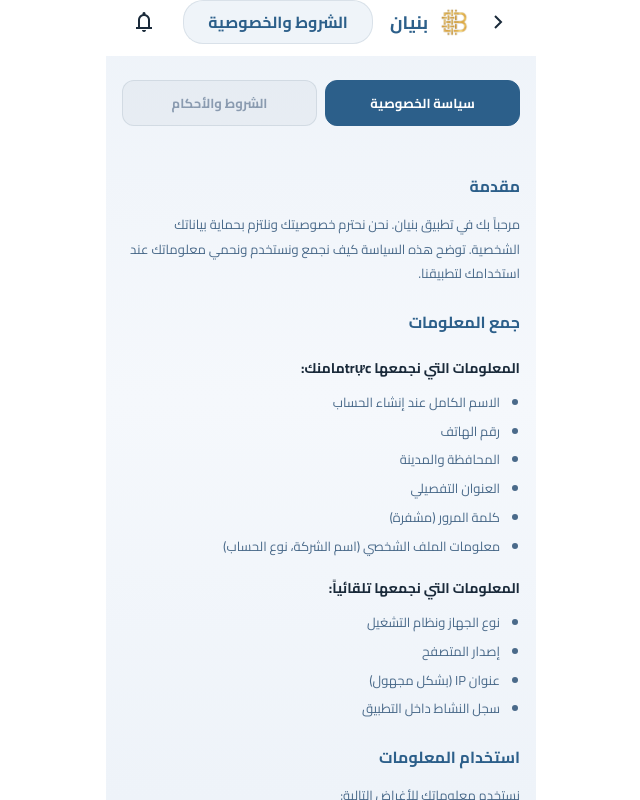
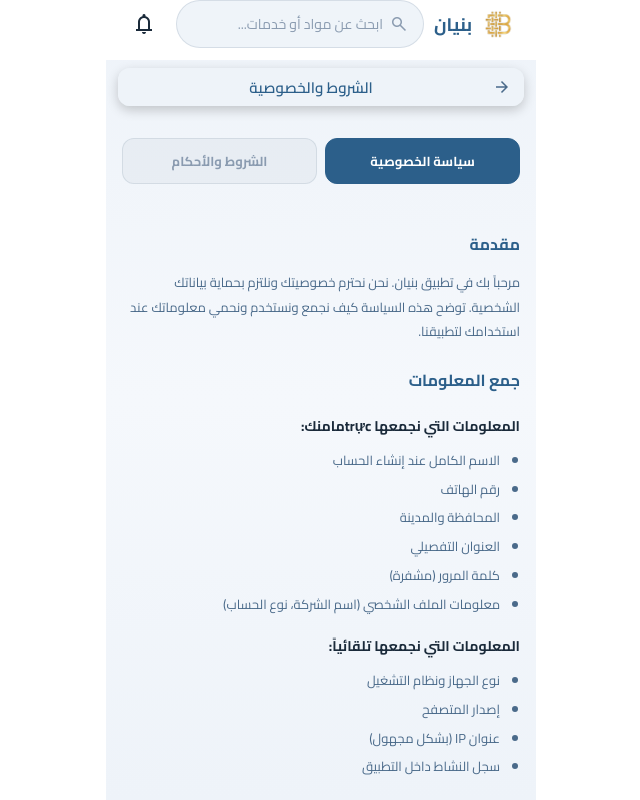
Before and after one commit to iraqtester993-prog/bunean, a website: page privacy.html in a window 1280 px wide. Shown: the whole page, without its empty margins (319-959 px from the left). Drawn offline with nearby package versions, Linux system fonts and the light colour scheme.

Commit message:
تعديل هدر صفحة الخصوصية وترتيب عناصر صفحة الحساب

```diff
--- a/privacy.html
+++ b/privacy.html
@@ -44,6 +44,16 @@
     <div id="app" v-cloak>
         <div class="app-container">
             <div id="header"></div>
+
+            <!-- شريط العنوان -->
+            <div style="margin:8px 12px;border-radius:12px;background:var(--bg-card);box-shadow:0 4px 12px rgba(0,0,0,0.2);display:flex;align-items:center;padding:4px 12px;flex-shrink:0;">
+                <a href="account.html" style="display:flex;align-items:center;gap:4px;color:var(--text-light);background:none;border:none;padding:0;cursor:pointer;font-size:13px;font-weight:500;font-family:Cairo,sans-serif;text-decoration:none;">
+                    <span class="material-symbols-outlined" style="font-size:20px;">arrow_forward</span>
+                </a>
+                <div style="flex:1;text-align:center;">
+                    <span style="font-size:15px;font-weight:600;color:var(--accent-gold);">الشروط والخصوصية</span>
+                </div>
+            </div>
 
             <div class="page-content">
                 <!-- التبويبات -->
@@ -217,7 +227,7 @@
     </div>
 
     <script>
-        document.getElementById('header').innerHTML = renderHeader({ showBack: true, backLink: 'account.html', title: 'الشروط والخصوصية' });
+        document.getElementById('header').innerHTML = renderHeader({});
 
         const { createApp, ref } = Vue;
         createApp({
```
